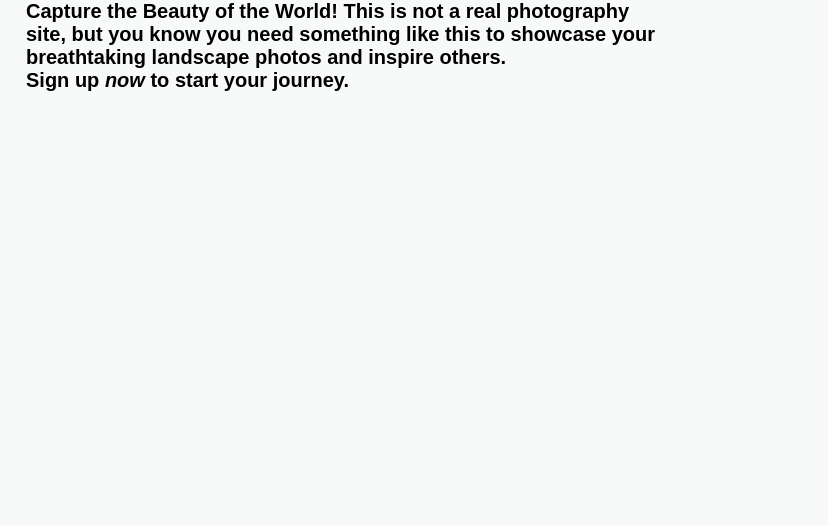
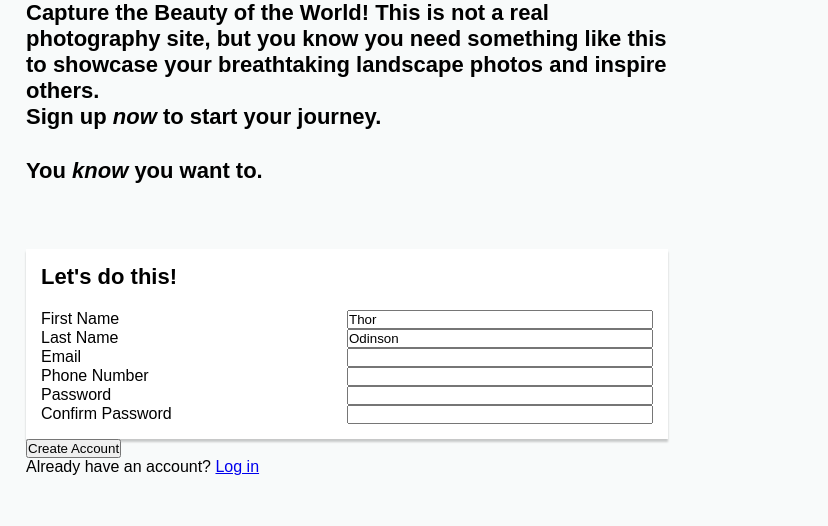
Before and after one commit to leanghok120/Odin-Signup-Form, a plain HTML site: page index.html in a window 1280 px wide. Shown: the top 526 px of the page, 452-1280 px from the left. Drawn offline with Linux system fonts and the light colour scheme.

Commit message:
Finish all element

```diff
--- a/index.html
+++ b/index.html
@@ -34,6 +34,58 @@
         landscape photos and inspire others.
       </h1>
       <h1 class="header">Sign up <em>now</em> to start your journey.</h1>
+      <h1 class="header" id="third">You <em>know</em> you want to.</h1>
+      <div class="form-container">
+        <h1 class="header">Let's do this!</h1>
+        <form class="form">
+          <label for="first-name" class="label">First Name</label>
+          <input
+            type="text"
+            name="first-name"
+            value="Thor"
+            id="first-name"
+            class="input-text"
+          />
+
+          <label for="last-name" class="label">Last Name</label>
+          <input
+            type="text"
+            name="last-name"
+            value="Odinson"
+            id="last-name"
+            class="input-text"
+          />
+
+          <label for="email" class="label">Email</label>
+          <input type="email" name="email" id="email" class="input-text" />
+
+          <label for="phone-num" class="label">Phone Number</label>
+          <input
+            type="tel"
+            name="phone-number"
+            id="phone-num"
+            class="input-text"
+          />
+
+          <label for="password" class="label">Password</label>
+          <input
+            type="password"
+            name="password"
+            id="password"
+            class="input-text"
+          />
+
+          <label for="con-password" class="label">Confirm Password</label>
+          <input
+            type="password"
+            name="confirm-password"
+            id="con-password"
+            class="input-text"
+          />
+        </form>
+      </div>
+      <button type="submit" class="submit-btn">Create Account</button>
+      <p class="login-text">Already have an account? <a href="#">Log in</a></p>
     </section>
   </body>
 </html>
--- a/style.css
+++ b/style.css
@@ -17,6 +17,10 @@ body {
 body {
   display: flex;
   font-family: Arial, sans-serif;
+}
+
+label {
+  display: block;
 }
 
 .logo-section {
@@ -68,5 +72,23 @@ body {
 }
 
 .header {
-  font-size: 20px;
+  font-size: 22px;
+  width: 100%;
 }
+
+#third {
+  margin-top: 28px;
+}
+
+.form-container {
+  margin-top: 65px;
+  padding: 15px;
+  background-color: #fff;
+  box-shadow: 0px 3px 2px 0px rgba(0, 0, 0, 0.2);
+}
+
+.form {
+  display: grid;
+  grid-template-columns: repeat(2, 1fr);
+  margin-top: 20px;
+}
```
